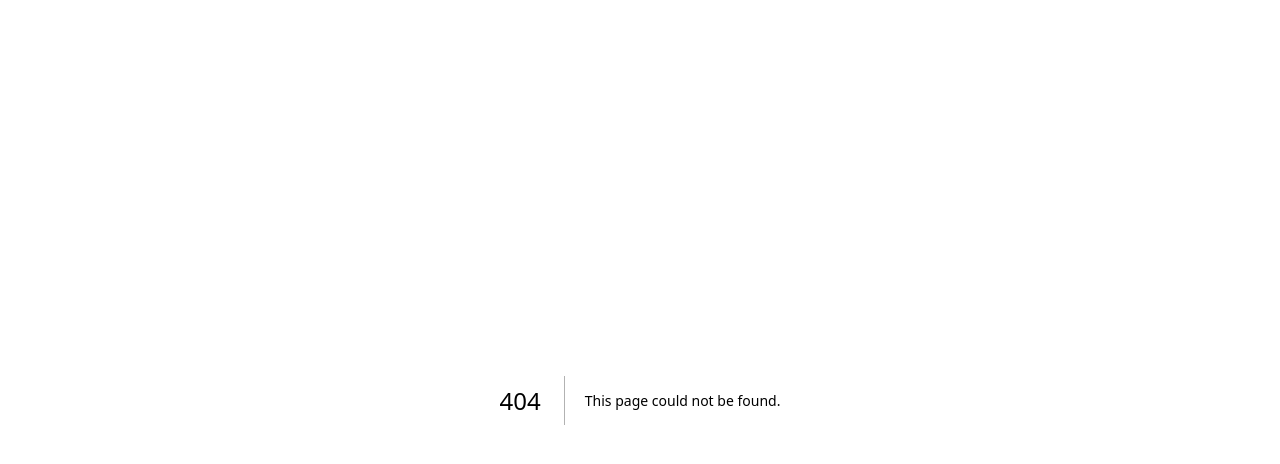
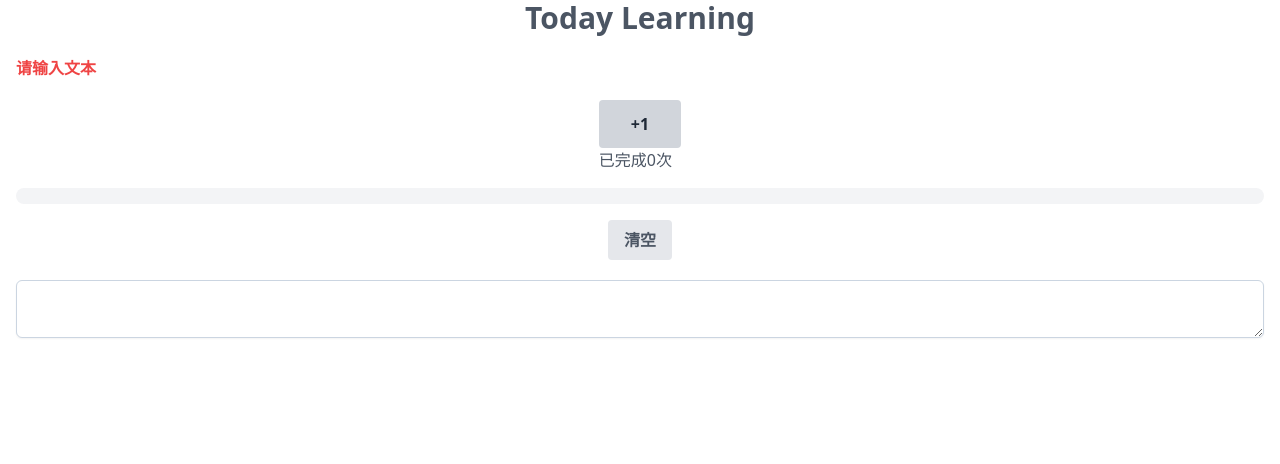
Before and after one commit to Alimjan2013/learnio, a Next.js app: page /speaking in a window 1280 px wide. Before the commit this address had no page. Shown: the top 464 px of the page. Built offline with nearby package versions, Linux system fonts and the light colour scheme.

Commit message:
feat: add speaking practice page

```diff
--- /dev/null
+++ b/app/api/notion/route.ts
@@ -0,0 +1,52 @@
+import { NextResponse } from "next/server";
+
+export async function POST(request: Request) {
+  const prompt: any = request.body;
+  console.log(prompt);
+  let currentDate = new Date();
+  let dateString = currentDate;
+  let payload = {
+    parent: {
+      database_id: "088c4c1606b84b4eb226a0e65de63ded",
+    },
+    properties: {
+      name: {
+        title: [
+          {
+            text: {
+              content: prompt.title,
+            },
+          },
+        ],
+      },
+      context: {
+        rich_text: [
+          {
+            text: {
+              content: prompt.context,
+            },
+          },
+        ],
+      },
+      Date: {
+        date: {
+          start: dateString,
+        },
+      },
+    },
+  };
+
+  const response = await fetch("https://api.notion.com/v1/pages", {
+    headers: {
+      "Content-Type": "application/json",
+      "Notion-Version": "2022-06-28",
+      Authorization: `Bearer ${process.env.NOTION_API ?? ""}`,
+    },
+    method: "POST",
+    body: JSON.stringify(payload),
+  });
+
+  const json = await response.json();
+  console.log(json);
+  return NextResponse.json({ data: json });
+}
--- /dev/null
+++ b/app/speaking/page.tsx
@@ -0,0 +1,152 @@
+"use client";
+
+import { useCallback, useState, useEffect } from "react";
+
+function ClickCount({ context }: { context: string }) {
+  const [count, setCount] = useState(0);
+  const [buttonName, setButtonName] = useState("+1");
+
+  // Function to make a POST request
+  const postOnePace = async (e: any) => {
+    const response = await fetch("/api/notion", {
+      method: "POST",
+      headers: {
+        "Content-Type": "application/json",
+      },
+      body: JSON.stringify({
+        title: "这个是文章的标题",
+        context: context,
+      }),
+    });
+
+    let answer = await response;
+    console.log(answer.json());
+  };
+
+  // Read count value from local storage
+  useEffect(() => {
+    const storedCount = localStorage.getItem("count");
+    if (storedCount !== null) {
+      setCount(parseInt(storedCount));
+    }
+  }, []);
+
+  // Store count value in local storage
+  useEffect(() => {
+    localStorage.setItem("count", count.toString());
+  }, [count]);
+
+  // Function to increment count
+  const increment = useCallback(() => {
+    if (count === 49) {
+      setButtonName("打卡");
+    }
+    if (count < 50) {
+      setCount((v) => v + 1);
+    } else if (count === 50) {
+      reset();
+    }
+  }, [count, setCount]);
+
+  // Function to reset count
+  const reset = useCallback(() => {
+    setCount(0);
+    localStorage.removeItem("count");
+    setButtonName("+1");
+  }, [setCount]);
+
+  // Calculate progress percentage
+  const progress = count >= 50 ? 100 : (count / 50) * 100;
+
+  return (
+    <div className="flex w-full items-center justify-center flex-col space-y-4">
+      <div>
+        <button
+          className="bg-gray-300 hover:bg-gray-400 text-gray-800 font-bold py-3 px-8 rounded "
+          onClick={increment}
+        >
+          {buttonName}
+        </button>
+        <p className="text-base text-gray-600">已完成{count}次</p>
+      </div>
+
+      {/* Progress bar component */}
+      <div className=" w-full h-4 bg-gray-100 rounded-full overflow-hidden">
+        <div
+          className="w-full h-full bg-gradient-to-r from-blue-500 to-green-500"
+          style={{ transform: `translateX(-${100 - progress}%)` }}
+        ></div>
+      </div>
+      <div>
+        <button
+          className="bg-gray-200 hover:bg-gray-300 text-gray-600 font-bold py-2 px-4 rounded"
+          onClick={reset}
+        >
+          清空
+        </button>
+      </div>
+    </div>
+  );
+}
+
+export default function Home() {
+  const [text, setText] = useState("");
+
+  // Read text value from local storage
+  useEffect(() => {
+    const storedText = localStorage.getItem("text");
+    if (storedText) {
+      setText(storedText);
+    }
+  }, []);
+
+  // Function to handle text change
+  const handleChange = (event: any) => {
+    const newText = event.target.value;
+    setText(newText);
+    localStorage.setItem("text", newText);
+  };
+
+  // Create divs for each line of text
+  const textDivs = text
+    ? text.split("\n").map((item, index) => (
+        <div
+          className="bg-slate-100 border border-slate-300 rounded-md p-2 mt-4 "
+          key={index}
+        >
+          <p className=" md:text-xl text-2xl ">{item}</p>
+        </div>
+      ))
+    : [];
+
+  return (
+    <main className=" space-y-5 container mx-auto px-4">
+      <h1 className="text-3xl font-bold text-center text-gray-600">
+        Today Learning
+      </h1>
+
+      {/* Display error message if no text is entered */}
+      {textDivs.length === 0 ? (
+        <div className="text-red-500 font-bold mt-4">请输入文本</div>
+      ) : (
+        <div>{textDivs}</div>
+      )}
+
+      <div className="flex justify-center flex-wrap">
+        {/* Render ClickCount component */}
+        <ClickCount context={text} />
+      </div>
+
+      {/* Textarea to enter text */}
+      <textarea
+        className="mt-1 block w-full px-3 py-2 bg-white border border-slate-300 rounded-md text-sm shadow-sm placeholder-slate-400
+          focus:outline-none focus:border-sky-500 focus:ring-1 focus:ring-sky-500
+          disabled:bg-slate-50 disabled:text-slate-500 disabled:border-slate-200 disabled:shadow-none
+          invalid:border-pink-500 invalid:text-pink-600
+          focus:invalid:border-pink-500 focus:invalid:ring-pink-500"
+        value={text}
+        onChange={handleChange}
+      />
+    </main>
+  );
+}
```
